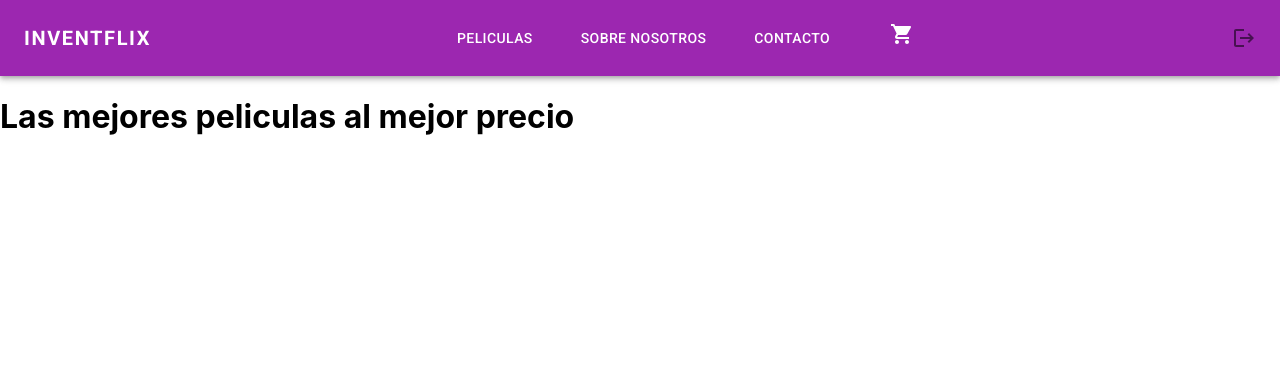
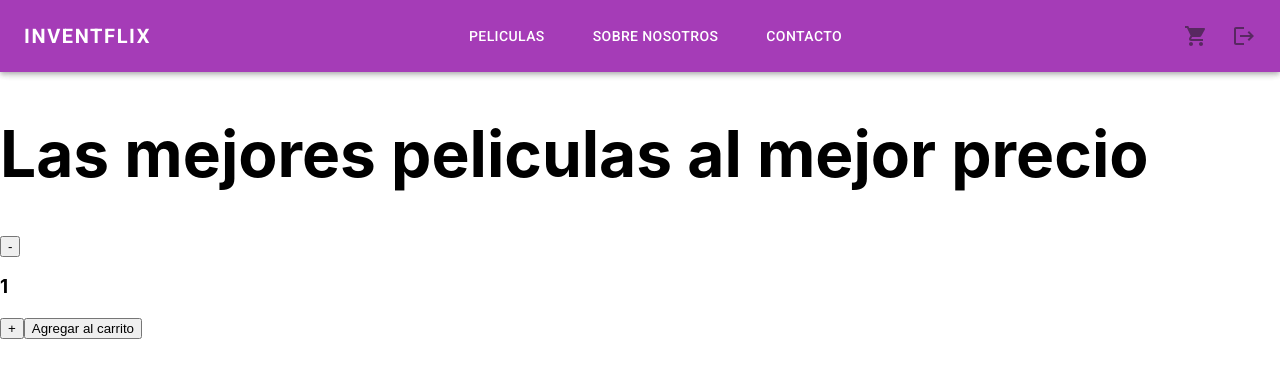
Before and after one commit to paizsantiago/proyectoReact, a React (Create React App) app: page / in a window 1280 px wide. Shown: the top 378 px of the page. Built offline with nearby package versions, Linux system fonts and the light colour scheme.

Commit message:
agregando contador

```diff
--- a/src/App.js
+++ b/src/App.js
@@ -1,9 +1,17 @@
 
 import './App.css';
+import ItemCount from './components/ItemCount';
 import ItemListContainer from './components/ItemListContainer';
 import NavBar from './components/NavBar';
 
 function App() {
+
+  const stock = 10;
+  const initial = 1;
+  let totalStock = 0;
+
+  const onAdd = (cantidad) => totalStock === 10 ? alert("Stock Agotado") : totalStock += cantidad;
+
 
   function generarTitulo (){
     return <h1>Las mejores peliculas al mejor precio</h1>
@@ -15,6 +23,7 @@ function App() {
         <NavBar/>
       </header>
       <ItemListContainer generarTitulo={generarTitulo}/>
+      <ItemCount stock={stock} initial={initial} onAdd={onAdd}/>
     </div>
   );
 }
--- a/src/components/CartWidget.jsx
+++ b/src/components/CartWidget.jsx
@@ -3,6 +3,6 @@ import ShoppingCartIcon from '@mui/icons-material/ShoppingCart';
 
 export default function CartWidget() {
   return (
-    <div><ShoppingCartIcon/></div>
+    <ShoppingCartIcon/>
   )
 }
--- /dev/null
+++ b/src/components/ItemCount.jsx
@@ -0,0 +1,24 @@
+import React, { useState } from 'react'
+
+export default function ItemCount({stock, initial, onAdd}) {
+    let [contador, setContador] = useState(initial);
+  return (
+    <div>
+        <button onClick={()=>{
+            if(contador > initial){
+                setContador(contador-1);
+            }
+        }}>-</button>
+        <h3>{contador}</h3>
+        <button onClick={()=>{
+            if(contador < stock){
+                setContador(contador+1);
+            }
+        }}>+</button>
+        <button onClick={() =>{
+            onAdd(contador);
+            setContador(initial);
+        }}>Agregar al carrito</button>
+    </div>
+  )
+}
--- a/src/components/ItemListContainer.jsx
+++ b/src/components/ItemListContainer.jsx
@@ -1,5 +1,10 @@
-import React from 'react'
 
-export default function ItemListContaine({generarTitulo}) {
-  return generarTitulo();
+export default function ItemListContainer({generarTitulo, carritoPrueba}) {
+
+  return (
+    <div>
+      <h1>{generarTitulo()}</h1>
+    </div>
+
+  )
 }
--- a/src/components/NavBar.jsx
+++ b/src/components/NavBar.jsx
@@ -7,21 +7,20 @@ import Typography from '@mui/material/Typography';
 import Menu from '@mui/material/Menu';
 import MenuIcon from '@mui/icons-material/Menu';
 import Container from '@mui/material/Container';
-import Avatar from '@mui/material/Avatar';
 import Button from '@mui/material/Button';
 import Tooltip from '@mui/material/Tooltip';
 import MenuItem from '@mui/material/MenuItem';
 import LogoutIcon from '@mui/icons-material/Logout';
 import CartWidget from './CartWidget';
 
-
-const pages = ['Peliculas', 'Sobre nosotros', 'Contacto', <CartWidget/>];
+const pages = ['Peliculas', 'Sobre nosotros', 'Contacto',];
 const settings = ['Perfil', 'Ajustes', 'Cerrar sesión'];
 
 
 const ResponsiveAppBar = () => {
   const [anchorElNav, setAnchorElNav] = React.useState(null);
   const [anchorElUser, setAnchorElUser] = React.useState(null);
+
 
   const handleOpenNavMenu = (event) => {
     setAnchorElNav(event.currentTarget);
@@ -38,8 +37,10 @@ const ResponsiveAppBar = () => {
     setAnchorElUser(null);
   };
 
+
+
   return (
-    <AppBar position="static" color="secondary">
+    <AppBar position="static" color="secondary" sx={{opacity: "90%"}}>
       <Container maxWidth="xl">
         <Toolbar disableGutters>
           <Typography
@@ -56,6 +57,7 @@ const ResponsiveAppBar = () => {
               textDecoration: 'none',
               textTransform: 'uppercase',
               flexGrow: 1,
+
             }}
           >
             inventflix
@@ -128,7 +130,13 @@ const ResponsiveAppBar = () => {
             ))}
           </Box>
 
-          <Box sx={{ flexGrow: 0 }}>
+          <Box sx={{ flexGrow: 0, display:'flex'}}>
+
+              <Box  sx={{margin: "1rem"}}>
+                <IconButton>
+                  <CartWidget/>
+                </IconButton>
+              </Box>
             <Tooltip title="Open settings">
               <IconButton onClick={handleOpenUserMenu} sx={{ p: 0 }}>
                 <LogoutIcon/>
```
Also changed, not shown: 1 other file (tests, documents, lock files or other folders).
